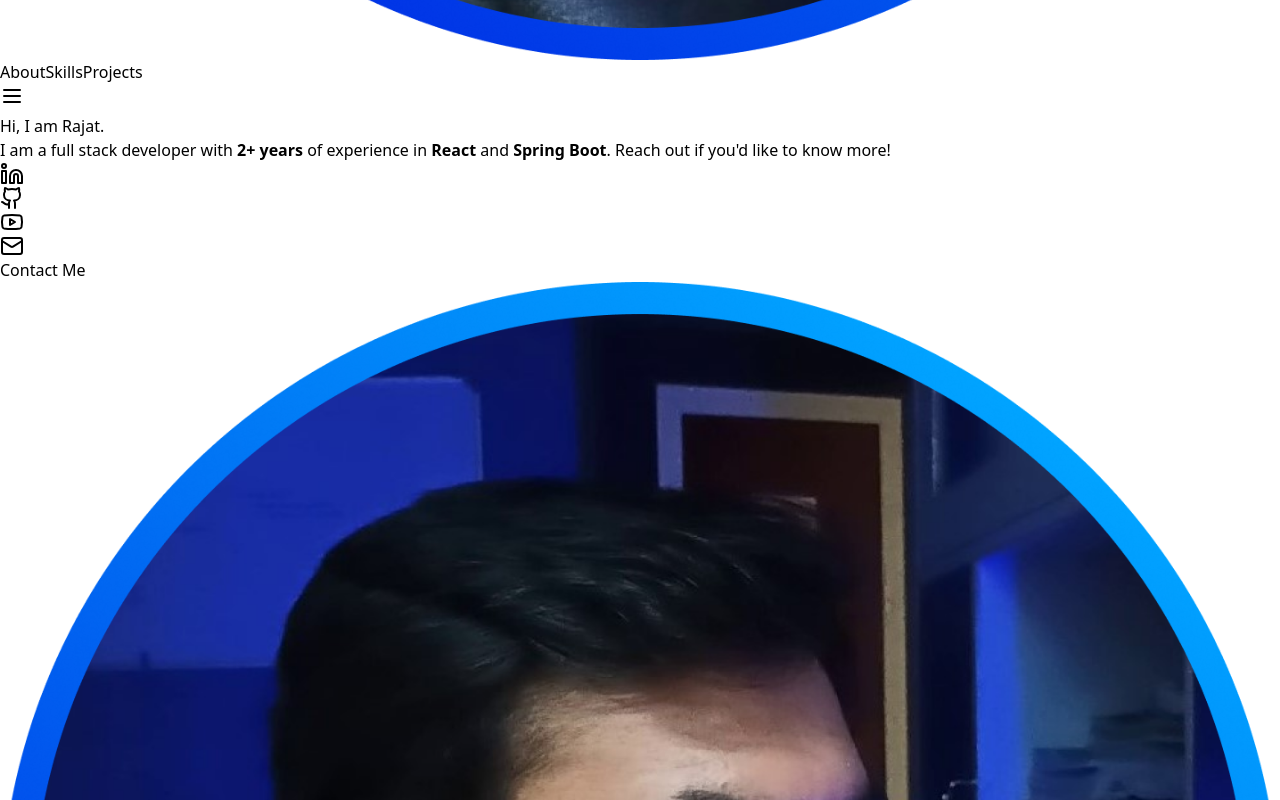
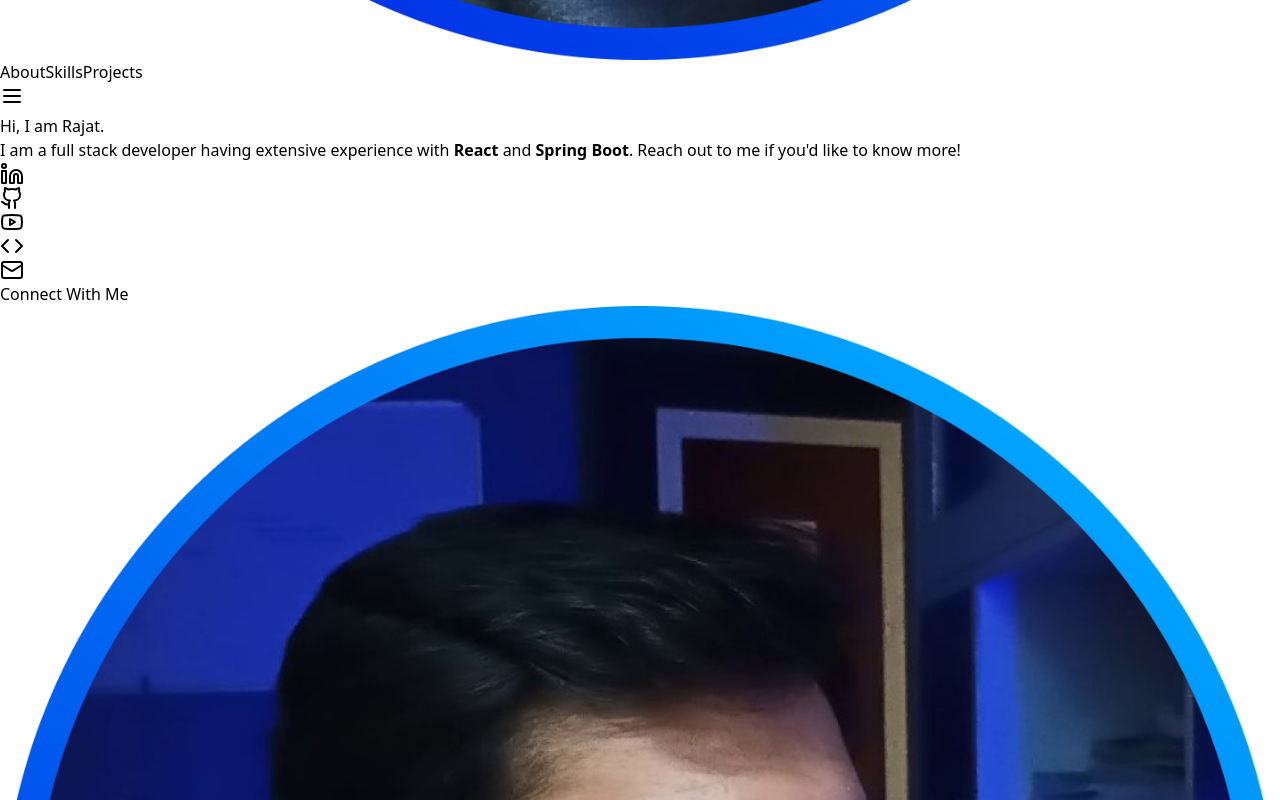
Before and after one commit to knightcube/knightcube.github.io, a React (Vite) app: page / in a window 1280 px wide. Shown: the part 1220-2020 px from the top of the page. Built offline with nearby package versions, Linux system fonts and the light colour scheme.

Commit message:
Minor improvements

```diff
--- a/src/components/HeroSection.tsx
+++ b/src/components/HeroSection.tsx
@@ -9,14 +9,14 @@ const HeroSection = () => {
         <div className="text-center md:text-left md:w-2/3">
           <h1 className="text-5xl font-bold mb-4">Hi, I am Rajat.</h1>
           <p className="text-lg md:text-xl break-normal  md:w-2/3">
-            I am a full stack developer with <b>2+ years</b> of experience in{" "}
+            I am a full stack developer having extensive experience with{" "}
             <b>React</b> and
-            <b> Spring Boot</b>. Reach out if you'd like to know more!
+            <b> Spring Boot</b>. Reach out to me if you'd like to know more!
           </p>
           <div className="flex flex-row gap-5 mt-5 justify-center md:justify-start">
             <SocialIcons />
           </div>
-          <MyButton title="Contact Me" url="mailto:rajatcube@gmail.com"/>
+          <MyButton title="Connect With Me" url="https://linkedin.com/in/knightcube"/>
         </div>
         <img
           className="w-40 h-40 md:w-80 md:h-80 mb-8 md:scale-x-[-1]"
--- a/src/components/Projects.tsx
+++ b/src/components/Projects.tsx
@@ -4,8 +4,8 @@ import MyButton from "../ui/MyButton";
 
 const projectsData = [
   {
-    title: "Netflix Clone",
-    description: "A clone of the iconic UI of Netflix.",
+    title: "OTT Wars",
+    description: "A web app (ongoing project) to pick your favourite movie and test your knowledge by answering questions.",
     media: netflixDemo,
     demoURL: "https://netflix-clone-knightcube.vercel.app/",
     codeURL: "https://github.com/knightcube/netflix-clone",
@@ -38,7 +38,7 @@ const ProjectCard = ({
         <img className="p-1 rounded-md" src={media} alt="Demo Video" />
       </div>
       <h1 className="text-xl mt-4">{title}</h1>
-      <p className="text-sm text-gray-500 mt-2">{description}</p>
+      <p className="text-sm text-gray-500 mt-2 px-5">{description}</p>
       <div className="flex gap-2 items-center justify-center">
         <MyButton title="Demo" url={demoURL} />
         <MyButton title="Code" url={codeURL} />
--- a/src/ui/SocialIcons.tsx
+++ b/src/ui/SocialIcons.tsx
@@ -1,4 +1,4 @@
-import { Github, Linkedin, Mail, Youtube } from "lucide-react";
+import { Code, Github, Linkedin, Mail, Youtube } from "lucide-react";
 
 
 const SocialIcons = () => {
@@ -13,6 +13,9 @@ const SocialIcons = () => {
       <a href="https://youtube.com/@knightcube">
         <Youtube />
       </a>
+      <a href="https://leetcode.com/knightcube">
+       <Code/>
+      </a>
       <a href="mailto:rajatcube@gmail.com">
         <Mail />
       </a>
```
